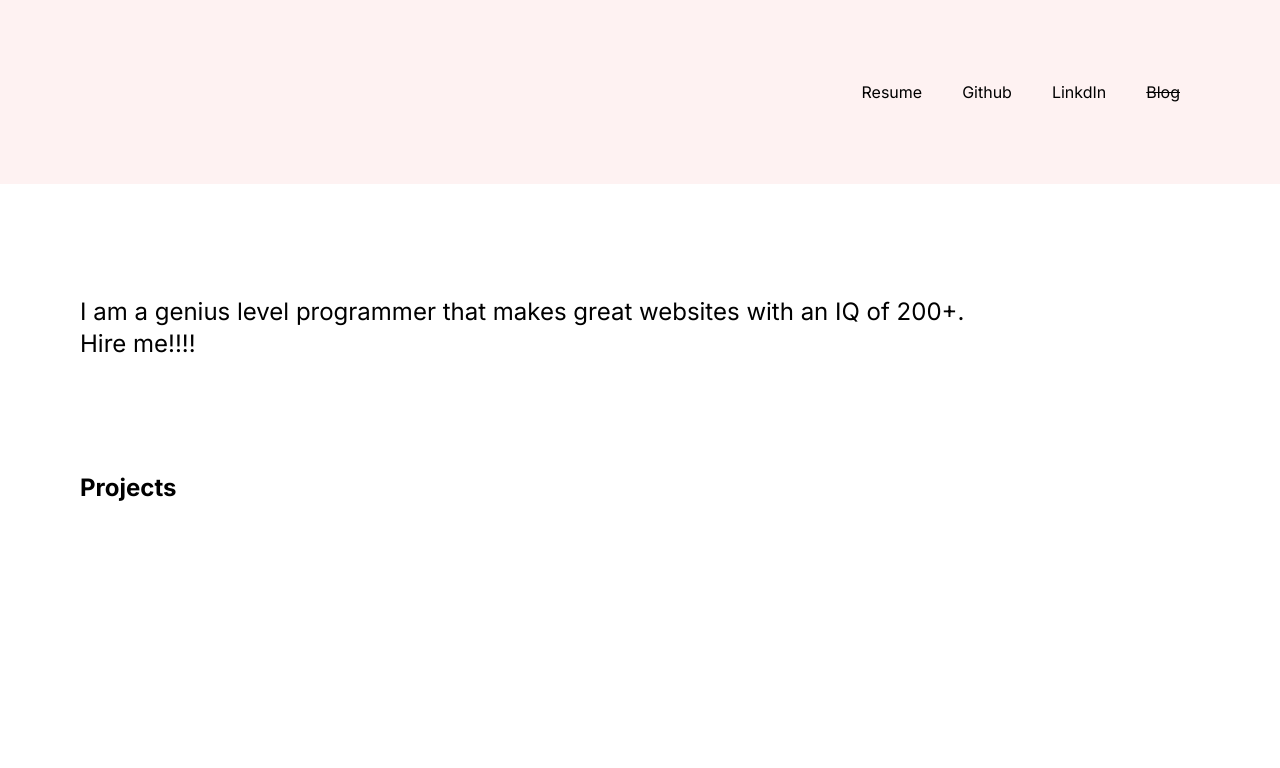
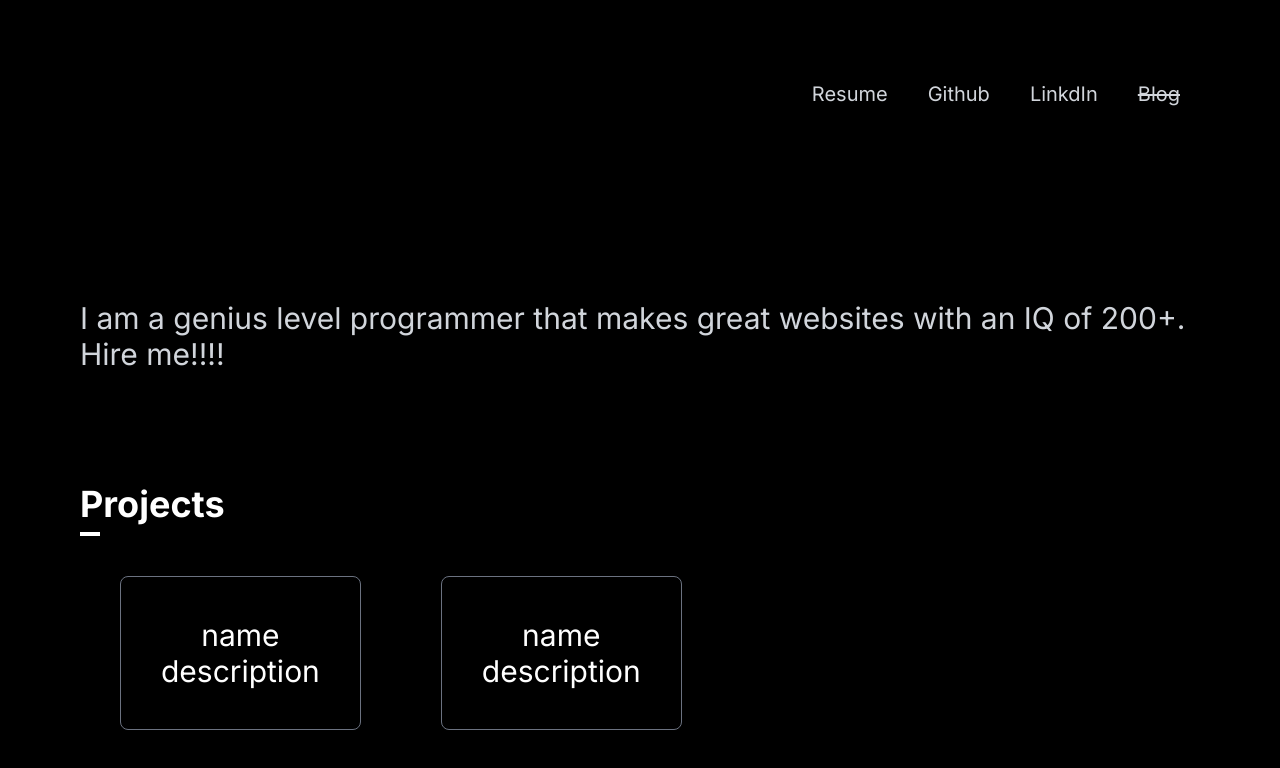
Before and after one commit to LucaIgnatescu/Website, a Next.js app: page / in a window 1280 px wide. Shown: the top 768 px of the page. Built offline with nearby package versions, Linux system fonts and the light colour scheme.

Commit message:
Added projects bar

```diff
--- a/src/app/globals.css
+++ b/src/app/globals.css
@@ -6,8 +6,13 @@
 *:before,
 *:after {
   box-sizing: border-box;
-  margin:0;
-  padding:0;
+  margin: 0;
+  padding: 0;
+}
+
+html {
+  background-color: black;
+  color: white;
 }
 
 @layer utilities {
--- a/src/app/page.tsx
+++ b/src/app/page.tsx
@@ -1,16 +1,36 @@
-import { Header, Navigation } from "@/components/server";
+import { Cards } from "@/components/server"
 
 export default function Page() {
   return <div>
-    <Header />
-    <div className="w-screen px-20 text-2xl">
-      <div className="py-28">
+    <div className="py-20 flex flex-row justify-between " >
+      <span></span>
+      <div className="px-20 text-gray-300 text-xl inline-block ">
+        <span className="px-5 hover:text-white hover:cursor-pointer">
+          Resume
+        </span>
+        <span className="px-5 hover:text-white hover:cursor-pointer">
+          Github
+        </span>
+        <span className="px-5 hover:text-white hover:cursor-pointer">
+          LinkdIn
+        </span>
+        <span className="line-through px-5">
+          Blog
+        </span>
+      </div>
+    </div>
+    <div className="w-screen px-20 text-3xl">
+      <div className="py-28 text-gray-300">
         I am a genius level programmer that makes great websites with an IQ of 200+.
         <br />
         Hire me!!!!
       </div>
-
-      <h1 className="font-bold">Projects</h1>
+      <h2 className="font-bold text-4xl mb-10 after:bg-white after:block after:w-5 after:h-1 after:my-2">Projects</h2>
+      <div><Cards cards={
+        [{ name: "name", description: "description" },
+        { name: "name", description: "description" }]
+      } />
+      </div>
     </div>
   </div>
 }
--- a/src/components/server.tsx
+++ b/src/components/server.tsx
@@ -1,18 +1,19 @@
-export const Header = () =>
-(<div className="py-20 flex flex-row justify-between bg-red-50" >
-  <span></span>
-  <div className="px-20 text-l inline-block border-black border-solid rounded-md border-0">
-    <span className="px-5">
-      Resume
-    </span>
-    <span className="px-5">
-      Github
-    </span>
-    <span className="px-5">
-      LinkdIn
-    </span>
-    <span className="line-through px-5">
-      Blog
-    </span>
-  </div>
-</div>)
+import { Fragment } from "react";
+
+type CardInfo = {
+  name: String | null,
+  description: String | null
+};
+
+export function Card({ name, description }: CardInfo = { name: null, description: null }) {
+  return <span className="flex flex-col border border-gray-500 rounded-lg text-m p-10 mx-10 text-center">
+    <span> {name || "Name"} </span>
+    <span>{description || "Description"}</span>
+  </span>
+}
+
+export function Cards({ cards }: { cards?: CardInfo[] }) {
+  return <span className="flex flex-row">
+    {cards?.map((info, i) => <Fragment key={i}> <Card {...info} /> </Fragment>)}
+  </span>
+}
```
Also changed, not shown: 1 other file (tests, documents, lock files or other folders).
